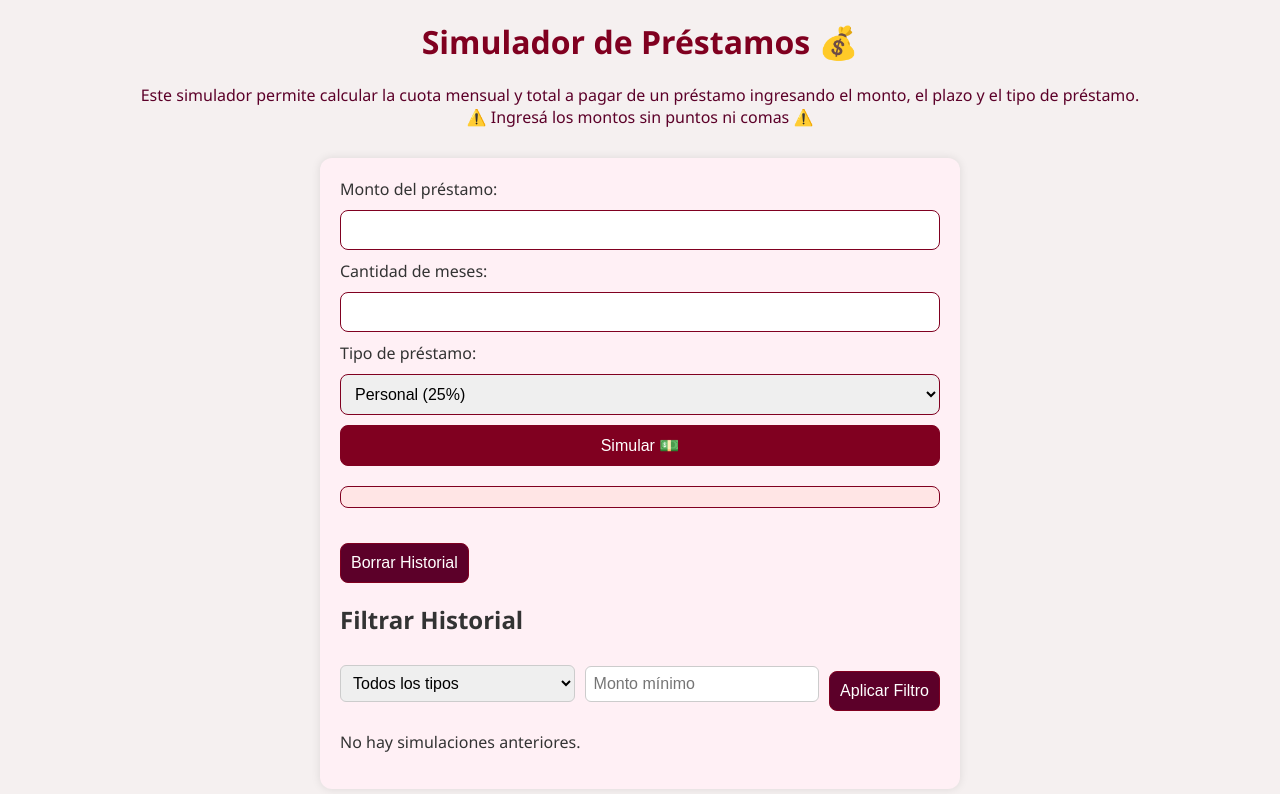
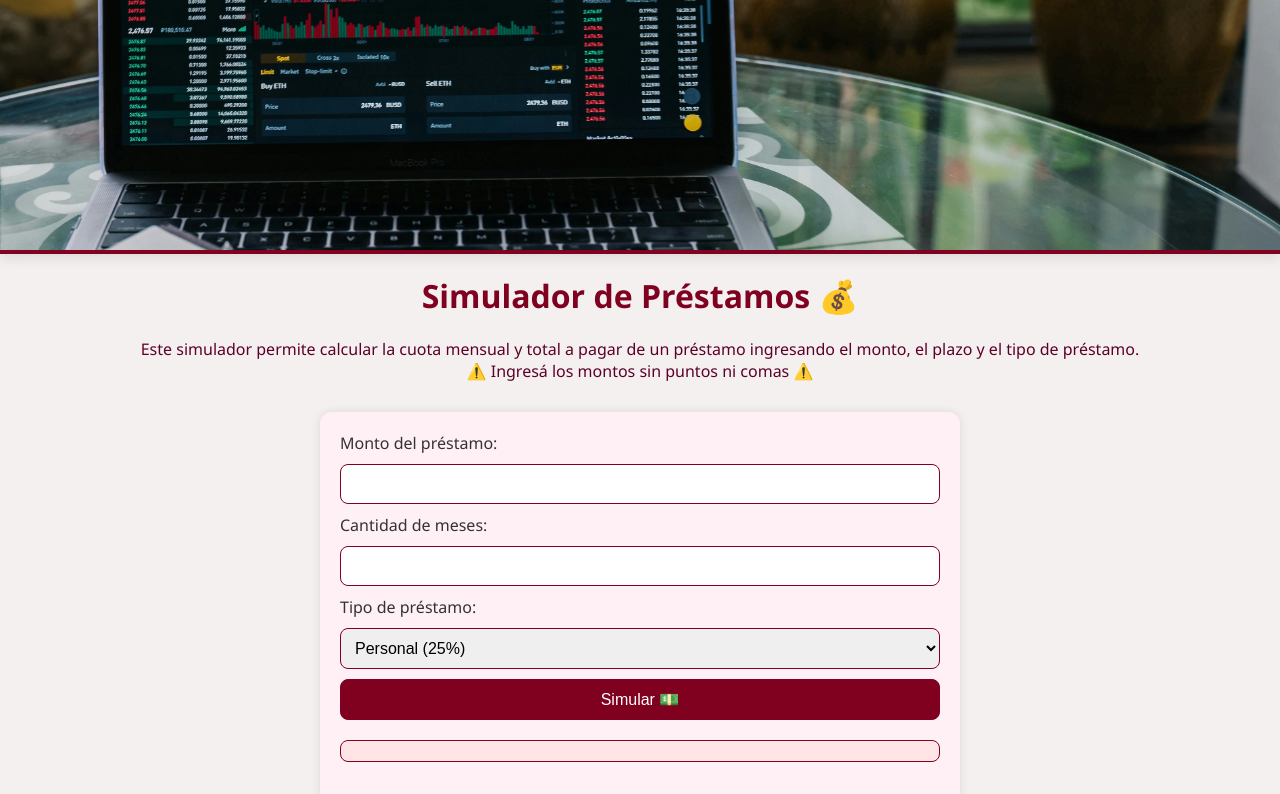
Before and after one commit to MARIAJOSE-SANCHEZ/ProyectoFinal-Sanchez, a plain HTML site: page index.html in a window 1280 px wide. Shown: the top 794 px of the page. Drawn offline with Linux system fonts and the light colour scheme; some packages are replaced by stand-ins of ours; a script that the page names is missing.

Commit message:
arreglos

```diff
--- a/css/style.css
+++ b/css/style.css
@@ -74,17 +74,32 @@ button:hover {
     display: flex;
     gap: 10px;
     align-items: center;
-    margin-bottom: 20px;
+    margin: 20px 0;
+    flex-wrap: wrap;
 }
 
 .filtro-container select,
-.filtro-container input {
-    flex: 1;
-    padding: 8px;
+.filtro-container input,
+.filtro-container button {
+    flex: 1 1 100%;
+    padding: 10px;
     font-size: 1rem;
     border-radius: 6px;
     border: 1px solid #ccc;
 }
+
+/* RESPONSIVE AJUSTE PARA PANTALLAS PEQUEÑAS */
+@media (min-width: 600px) {
+    .filtro-container select,
+    .filtro-container input {
+        flex: 1 1 auto;
+    }
+
+    .filtro-container button {
+        flex: 0 0 auto;
+    }
+}
+
 
 .card {
     background-color: #ffffff;
@@ -114,3 +129,20 @@ button:hover {
     from { opacity: 0; transform: translateY(-10px); }
     to { opacity: 1; transform: translateY(0); }
 }
+
+.banner-principal {
+    width: 100%;
+    max-height: 350px;
+    overflow: hidden;
+    margin-bottom: 20px;
+    border-bottom: 4px solid #800020;
+    box-shadow: 0 4px 12px rgba(0,0,0,0.1);
+    display: flex;
+    justify-content: center;
+}
+
+.banner-principal img {
+    width: 100%;
+    height: 250px;
+    object-fit: cover;
+}
--- a/index.html
+++ b/index.html
@@ -8,6 +8,10 @@
     <script src="https://cdn.jsdelivr.net/npm/sweetalert2@11"></script>
 </head>
 <body>
+    <header class="banner-principal">
+        <img src="img/header.jpg" alt="Imagen de simulador financiero">
+      </header>
+
     <h1>Simulador de Préstamos 💰</h1>
     <p class="subtitulo">Este simulador permite calcular la cuota mensual y total a pagar de un préstamo ingresando el monto, el plazo y el tipo de préstamo.<br>⚠️ Ingresá los montos sin puntos ni comas ⚠️</p>
 
@@ -43,4 +47,5 @@
 
     <script src="js/script.js"></script>
 </body>
+
 </html>
```
Also changed, not shown: img/header.jpg (added).
